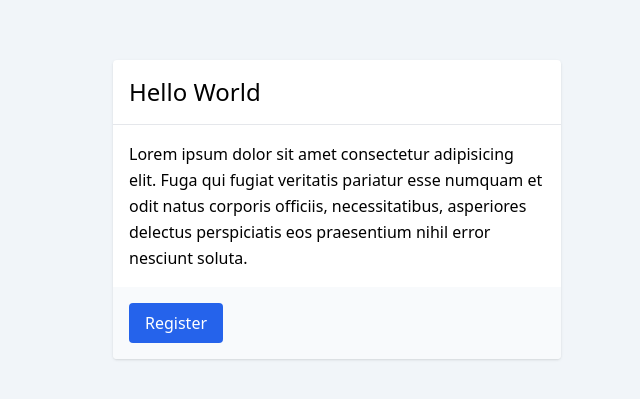
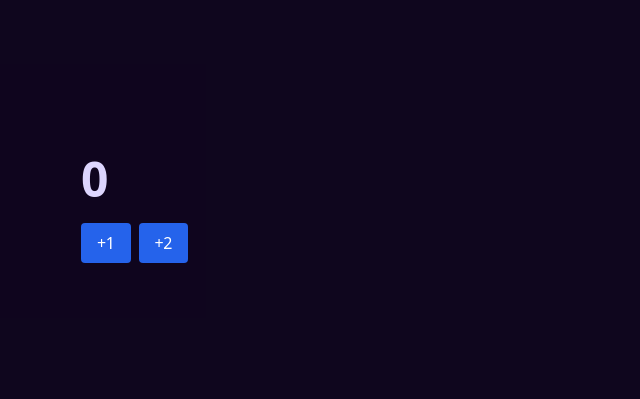
Before and after one commit to rendrez/learn-react, a React (Vite) app: page / in a window 1280 px wide. Shown: the part 191-590 px from the top of the page, without its empty margins (303-943 px from the left). Built offline with nearby package versions, Linux system fonts and the light colour scheme.

Commit message:
useState

```diff
--- a/src/App.jsx
+++ b/src/App.jsx
@@ -1,25 +1,31 @@
 import { IconBrandFacebook, IconBrandTwitter } from '@tabler/icons';
+import React, { useState } from 'react';
 import Button from './component/Button';
 import Card from './component/Card';
+import PlaceContentCenter from './component/PlaceContentCenter';
 
 function App() {
-    const type = 'submit';
-    const onClick = () => console.log('login');
+    const [counter, setCount] = useState(0);
+
+    function handleClick() {
+        const nextCount = counter + 1;
+        setCount((x) => x + 1);
+        console.log({ counter, nextCount });
+    }
     return (
-        <div className='bg-slate-100 grid place-content-center min-h-screen'>
-            <div className={'max-w-md w-full'}>
-                <Card>
-                    <Card.Title>Hello World</Card.Title>
-                    <Card.Body>
-                        Lorem ipsum dolor sit amet consectetur adipisicing elit. Fuga qui fugiat veritatis pariatur esse numquam et odit natus
-                        corporis officiis, necessitatibus, asperiores delectus perspiciatis eos praesentium nihil error nesciunt soluta.
-                    </Card.Body>
-                    <Card.Footer>
-                        <Button>Register</Button>
-                    </Card.Footer>
-                </Card>
+        <PlaceContentCenter>
+            <h1 className='text-5xl font-bold'>{counter}</h1>
+            <div className='mt-5 flex items-center gap-2'>
+                <Button onClick={handleClick}>+1</Button>
+                <Button
+                    onClick={() => {
+                        handleClick();
+                        handleClick();
+                    }}>
+                    +2
+                </Button>
             </div>
-        </div>
+        </PlaceContentCenter>
     );
 }
 
--- /dev/null
+++ b/src/component/PlaceContentCenter.jsx
@@ -0,0 +1,11 @@
+import { Children } from 'react';
+
+export default function PlaceContentCenter({ children }) {
+    return (
+        <div className='bg-black'>
+            <div className='bg-violet-900/20 text-violet-200 min-h-screen flex items-center justify-center antialiased tracking-tight'>
+                <div className='max-w-lg w-full'>{children}</div>
+            </div>
+        </div>
+    );
+}
```
